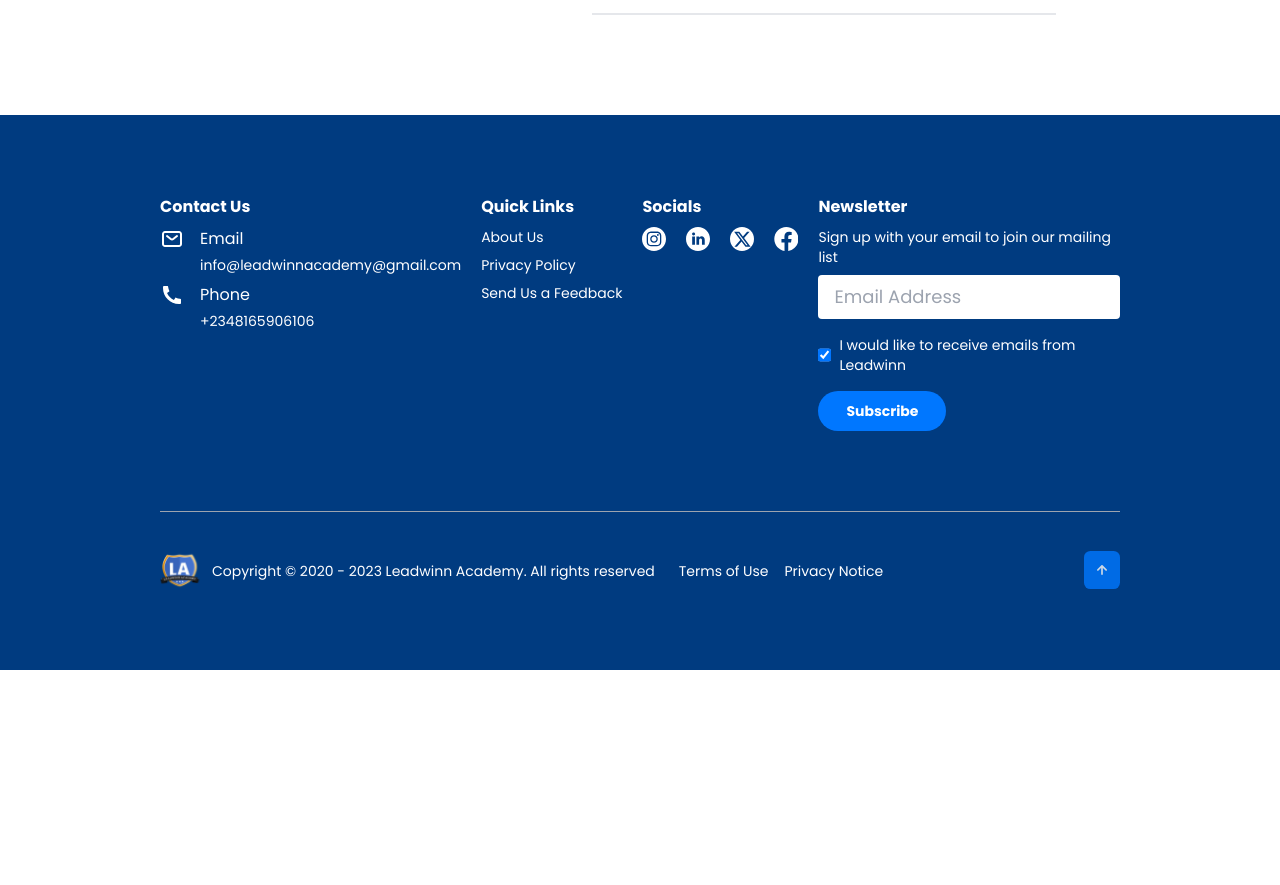
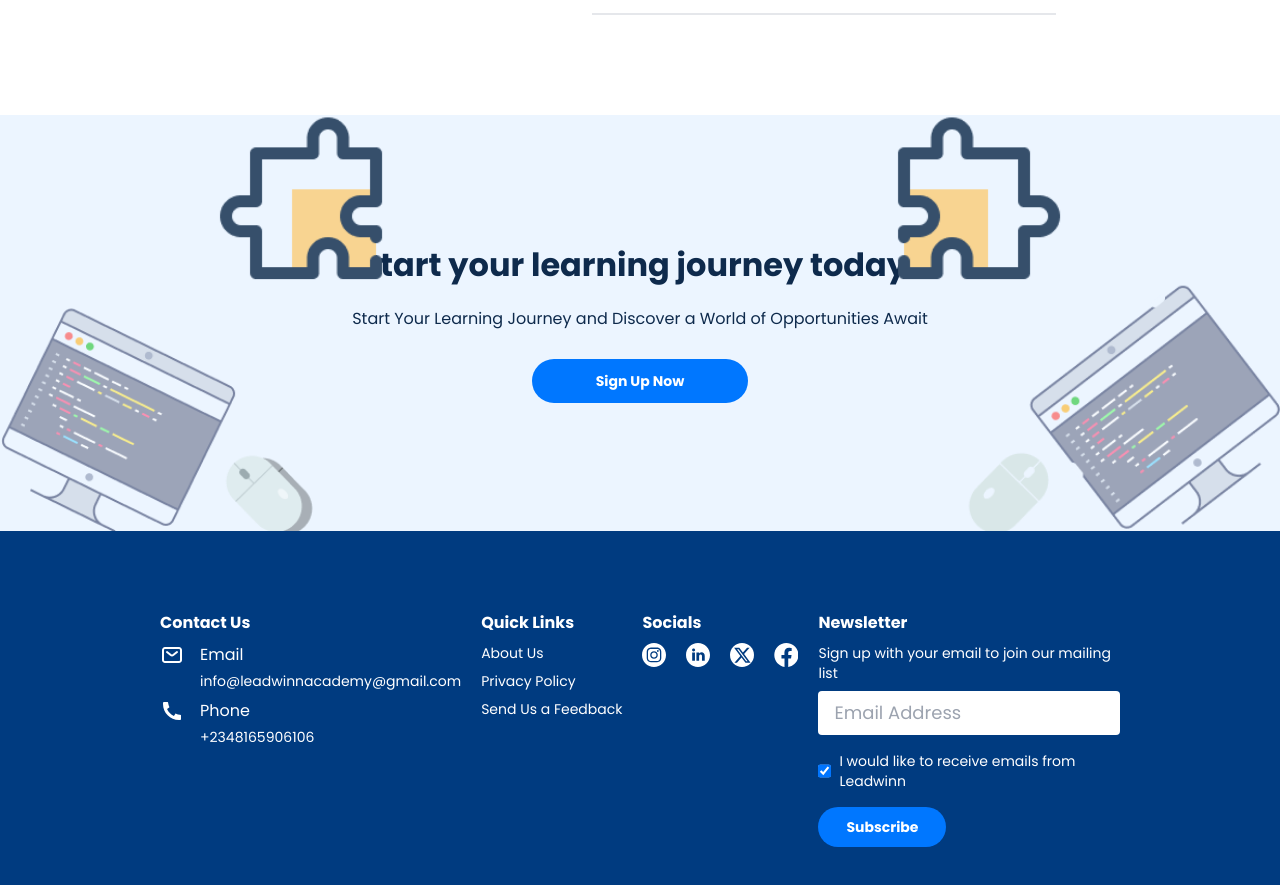
Before and after one commit to Adeleyeha-17/Leadwinn-Academy, a React (Vite) app: page /about in a window 1280 px wide. Shown: the part 3955-4840 px from the top of the page. Before the commit the page ends 4625 px from the top, so only its background shows below. Built offline with nearby package versions, Linux system fonts and the light colour scheme.

Commit message:
added Learing component to about page

```diff
--- a/src/pages/About.tsx
+++ b/src/pages/About.tsx
@@ -3,6 +3,7 @@ import IgnitingMind from "../components/IgnitingMinds"
 import Innovators from "../components/Innovators"
 import Team from "../components/Team"
 import Values from "../components/Values"
+import Learning from "../components/Learning"
 import { motion } from "framer-motion"
 
 export const About = () => {
@@ -19,6 +20,8 @@ export const About = () => {
 
       <Team />
 
+      <Learning />
+
     </motion.div>
   )
 }
```
